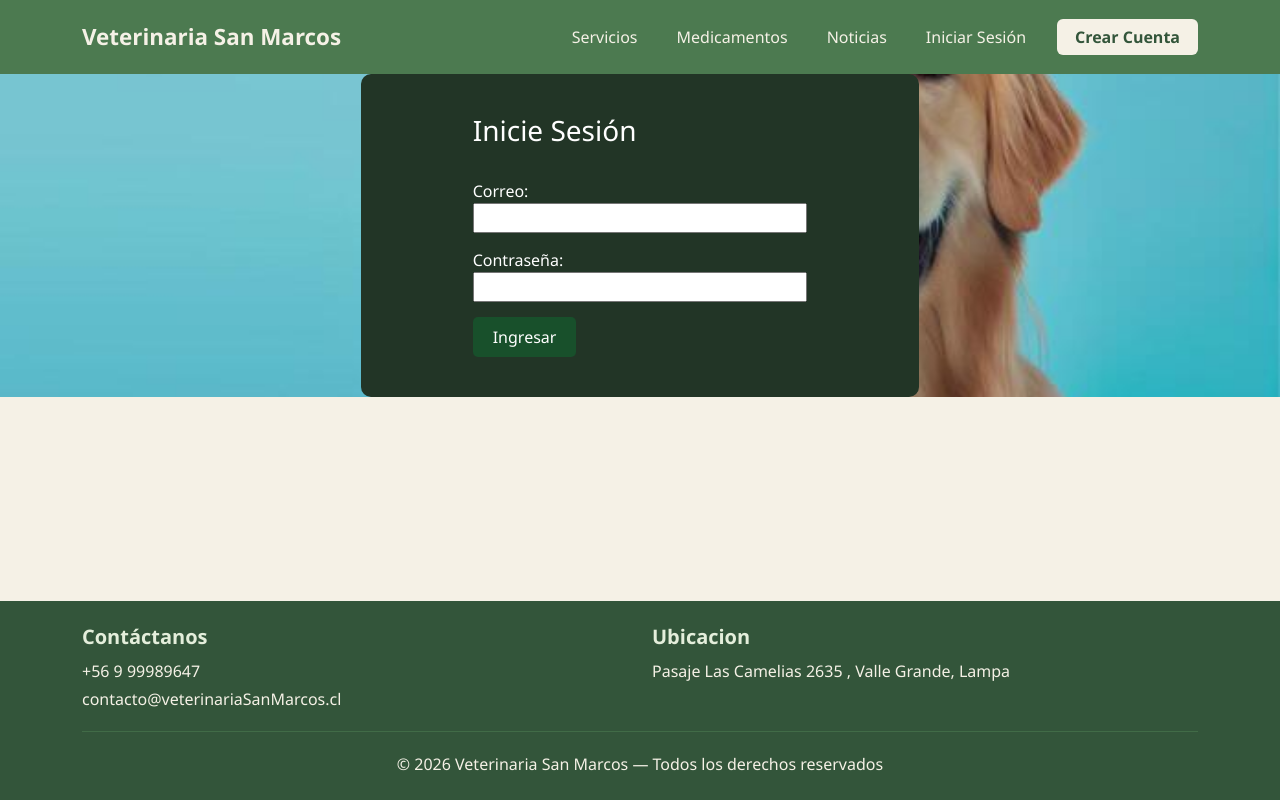
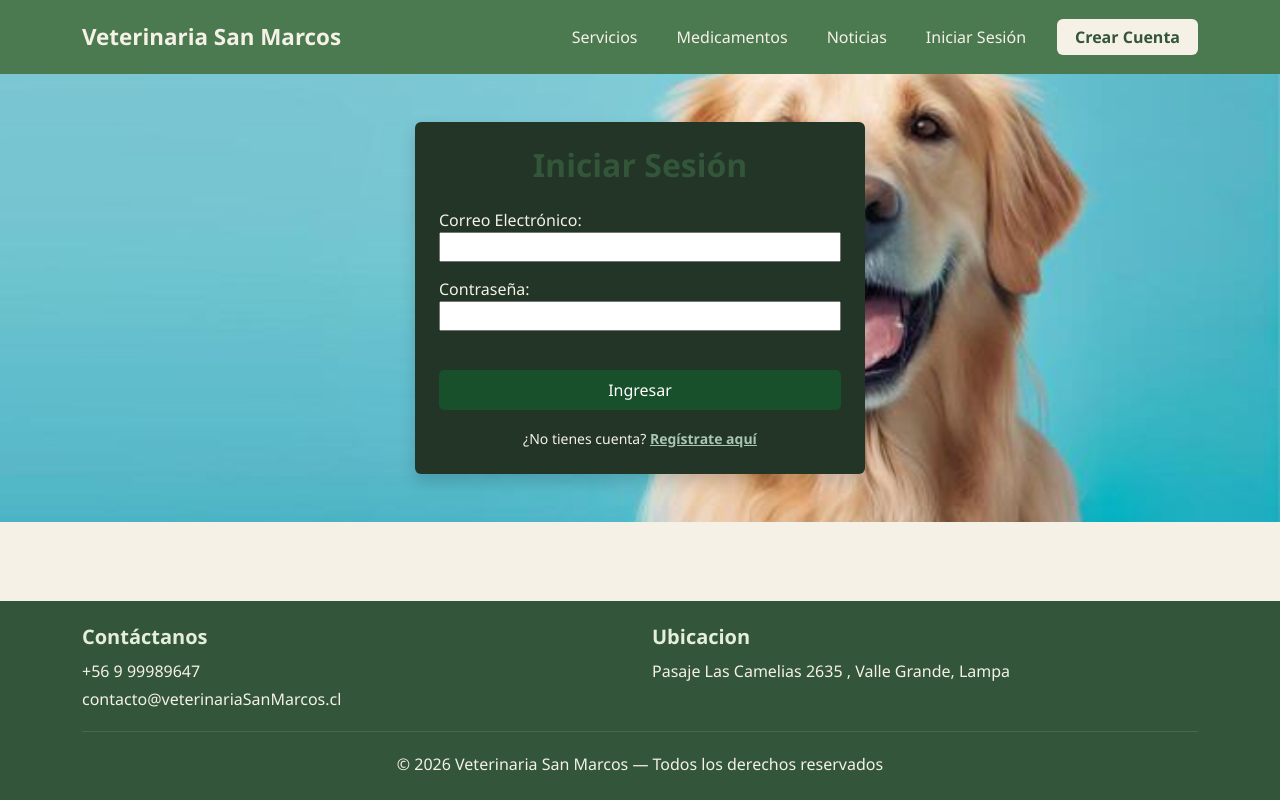
Before and after one commit to josemartinez2000/SanMarcos, a React (Vite) app: page /login in a window 1280 px wide. Built offline with nearby package versions, Linux system fonts and the light colour scheme.

Commit message:
Update FormularioLogin.tsx

```diff
--- a/src/organism/FormularioLogin.tsx
+++ b/src/organism/FormularioLogin.tsx
@@ -1,58 +1,97 @@
 import { useState } from 'react';
-import { useNavigate } from 'react-router-dom';
+import { useNavigate, Link } from 'react-router-dom';
 import CampoFormulario from '../molecules/CampoFormulario';
 import Boton from '../atoms/Boton';
 
 export default function FormularioLogin() {
-  // useState reemplaza a document.getElementById().value
-  const [correo, setCorreo] = useState('');
-  const [clave, setClave] = useState('');
-
-  // useNavigate reemplaza a window.location.href
   const navigate = useNavigate();
 
-  const ingreso = (e: React.MouseEvent<HTMLButtonElement>) => {
-    e.preventDefault(); // Evita que la página se recargue
+  const [correo, setCorreo] = useState('');
+  const [password, setPassword] = useState('');
+  const [error, setError] = useState('');
 
-    let formatoadmin = /^[^\s@]+@+sanmarcosadmin\.[^\s@]+$/;
-    let formatocliente = /^[^\s@]+@[^\s@]+\.[^\s@]+$/;
+  const iniciarSesion = (e: React.MouseEvent<HTMLButtonElement>) => {
+    e.preventDefault();
 
-    if (clave === "" || correo === "") {
-      alert("Complete todos los campos");
+    // 1. Validar campos vacíos
+    if (correo.trim() === '' || password.trim() === '') {
+      setError('Todos los campos son obligatorios.');
       return;
     }
 
-    if (formatoadmin.test(correo)) {
-      alert("Sesión iniciada como Administrador");
+    // 2. Validar formato de correo básico
+    if (!correo.includes('@') || !correo.includes('.')) {
+      setError('Por favor, ingrese un correo electrónico válido.');
+      return;
+    }
 
-    } else if (formatocliente.test(correo)) {
-      navigate('/'); // Redirige a la página principal
+    // 3. Validar longitud mínima de contraseña
+    if (password.length < 4) {
+      setError('La contraseña debe tener al menos 4 caracteres.');
+      return;
+    }
+
+    setError('');
+
+    // 4. Determinar si es Admin o Cliente según el correo
+    const correoLimpio = correo.trim().toLowerCase();
+    const esAdmin = correoLimpio.includes('@sanmarcos.cl') || correoLimpio.includes('admin');
+
+    // Guardamos la sesión en localStorage (se mantiene hasta cerrar sesión manualmente)
+    localStorage.setItem('usuarioLogueado', correo.trim());
+    localStorage.setItem('rolUsuario', esAdmin ? 'admin' : 'cliente');
+
+    // Redirigimos según el rol
+    if (esAdmin) {
+      navigate('/admin');
     } else {
-      alert("Correo invalido");
+      navigate('/');
     }
   };
 
   return (
-    <section className="tarjeta-opcion" style={{ width: '50%', backgroundColor: '#223526', margin: 'auto', padding: '40px', color: 'white', borderRadius: '10px' }}>
-      <div style={{ marginLeft: '15%', marginRight: '15%' }}>
-        <h3 style={{ color: 'white' }}>Inicie Sesión</h3>
-        <br />
+    <div className="container my-5 d-flex justify-content-center">
+      <div
+        className="p-4 rounded shadow"
+        style={{ backgroundColor: '#223526', color: '#F5F1E6', maxWidth: '450px', width: '100%' }}
+      >
+        <h2 className="text-center fw-bold mb-4">Iniciar Sesión</h2>
+
+        {error !== '' && (
+          <div className="alert alert-danger py-2">{error}</div>
+        )}
+
         <form>
           <CampoFormulario
-            label="Correo:"
+            label="Correo Electrónico:"
             tipo="email"
             valor={correo}
             onChange={(e) => setCorreo(e.target.value)}
+            placeholder="ejemplo@correo.cl (usa admin@sanmarcos.cl para Admin)"
           />
+
           <CampoFormulario
             label="Contraseña:"
             tipo="password"
-            valor={clave}
-            onChange={(e) => setClave(e.target.value)}
+            valor={password}
+            onChange={(e) => setPassword(e.target.value)}
+            placeholder="Ingresa tu contraseña"
           />
-          <Boton texto="Ingresar" onClick={ingreso} />
+
+          <div className="d-grid gap-2 mt-4">
+            <Boton texto="Ingresar" onClick={iniciarSesion} />
+          </div>
         </form>
+
+        <div className="text-center mt-3">
+          <small>
+            ¿No tienes cuenta?{' '}
+            <Link to="/registro" style={{ color: '#A8C6B0', fontWeight: 'bold' }}>
+              Regístrate aquí
+            </Link>
+          </small>
+        </div>
       </div>
-    </section>
+    </div>
   );
 }
```
